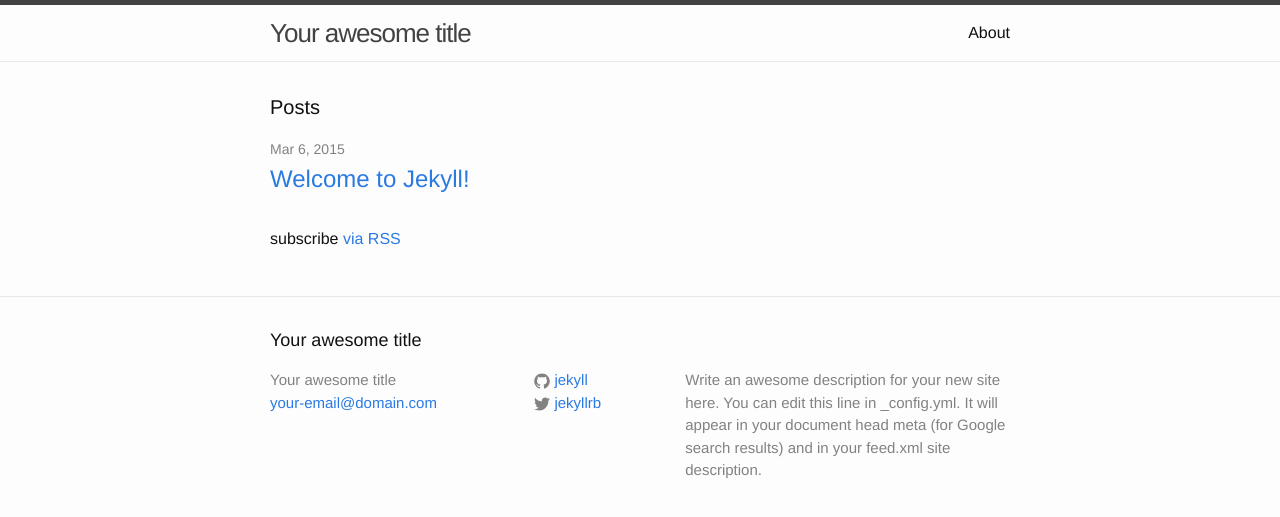
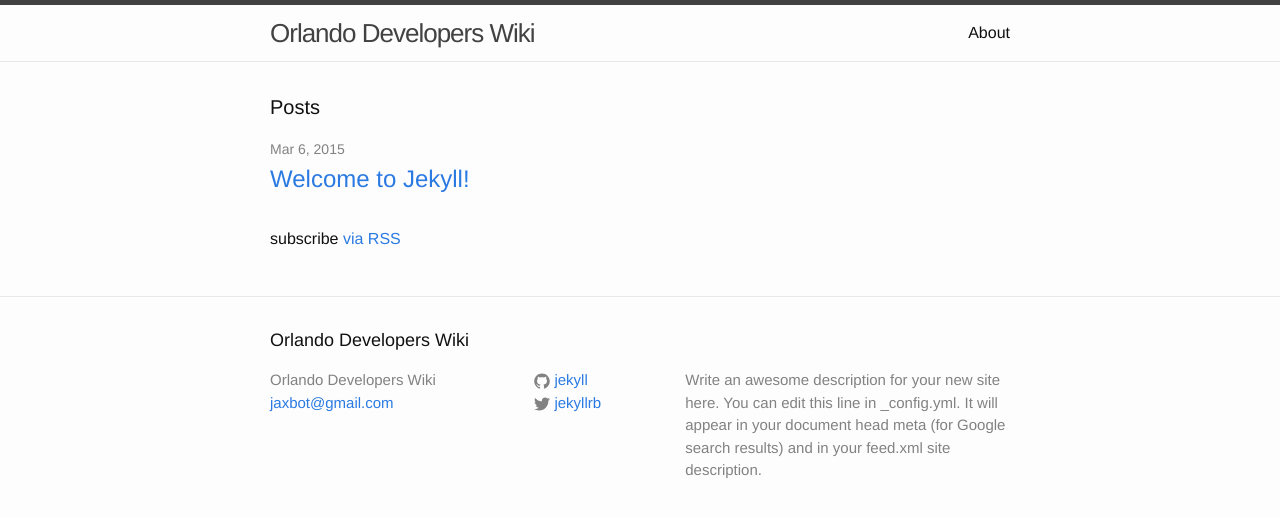
Before and after one commit to OrlandoDevWiki/wiki, a Jekyll site: the page built from index.html, in a window 1280 px wide. Shown: the top 517 px of the page. Built offline with Jekyll 4.4.1, drawn with Linux system fonts in a browser that asks for light colours.

Commit message:
Change base path and title

```diff
--- a/_config.yml
+++ b/_config.yml
@@ -1,12 +1,12 @@
 # Site settings
-title: Your awesome title
-email: your-email@domain.com
+title: Orlando Developers Wiki
+email: jaxbot@gmail.com
 description: > # this means to ignore newlines until "baseurl:"
   Write an awesome description for your new site here. You can edit this
   line in _config.yml. It will appear in your document head meta (for
   Google search results) and in your feed.xml site description.
-baseurl: "" # the subpath of your site, e.g. /blog/
-url: "http://yourdomain.com" # the base hostname & protocol for your site
+baseurl: "/wiki/" # the subpath of your site, e.g. /blog/
+url: "http://orlandodevelopers.github.io/wiki" # the base hostname & protocol for your site
 twitter_username: jekyllrb
 github_username:  jekyll
 
```
